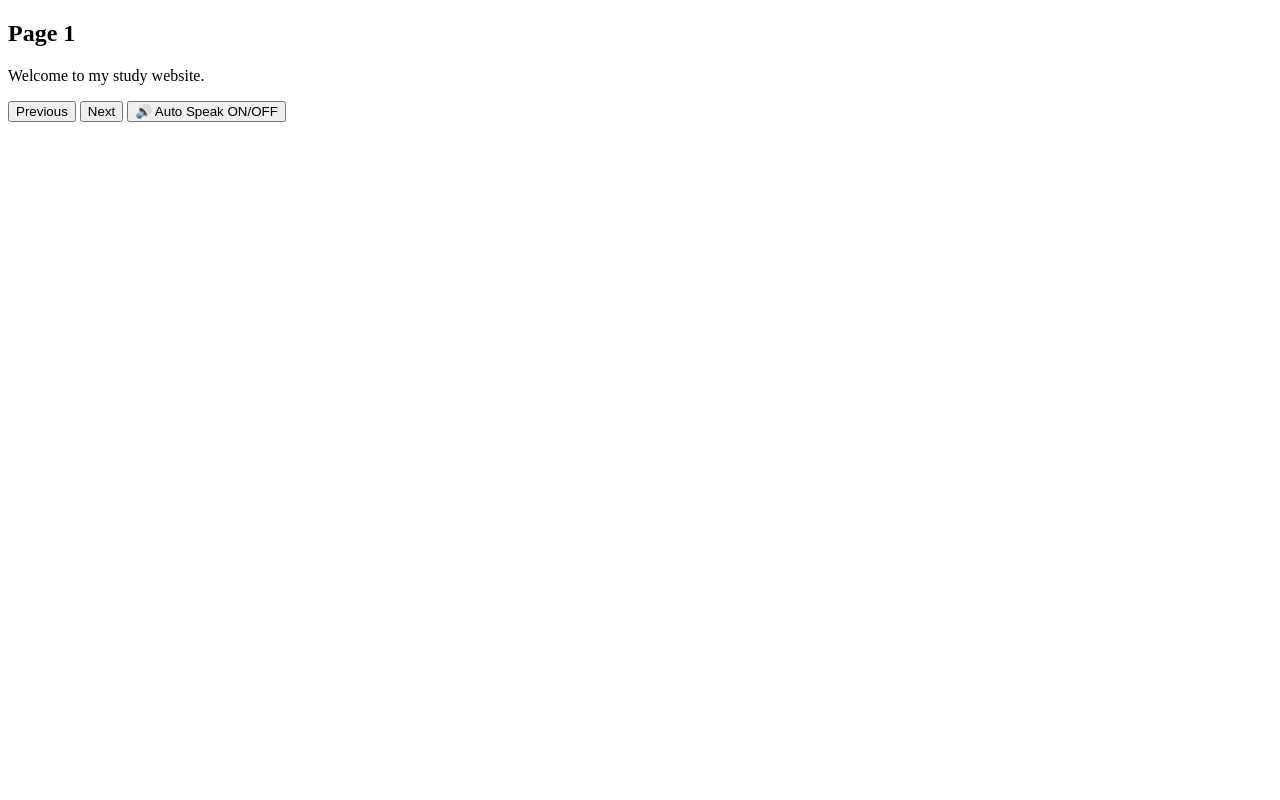
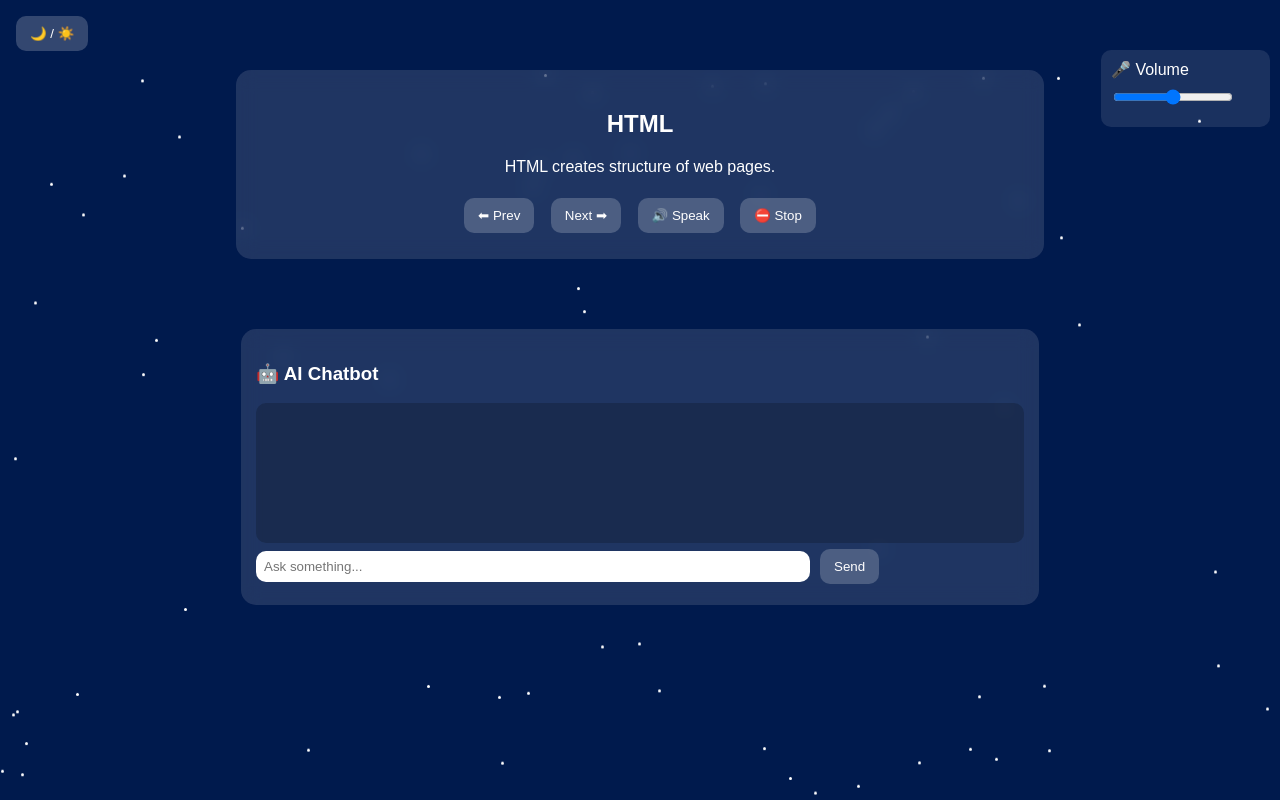
Before and after one commit to mabdullahmemon379-bit/my-study-web, a plain HTML site: page index.html in a window 1280 px wide. Drawn offline with Linux system fonts and the light colour scheme.

Commit message:
Update index.html

```diff
--- a/index.html
+++ b/index.html
@@ -1,64 +1,249 @@
 <!DOCTYPE html>
 <html>
 <head>
-  <title>My Study Web</title>
+<title>Smart Study AI Web</title>
+
+<style>
+body{
+  margin:0;
+  font-family:Arial;
+  background:#001a4d;
+  color:white;
+  overflow:hidden;
+  transition:0.5s;
+}
+
+body.light{
+  background:#f2f2f2;
+  color:black;
+}
+
+/* ⭐ STARS */
+.stars{
+  position:fixed;
+  width:100%;
+  height:100%;
+  z-index:-1;
+}
+
+.star{
+  position:absolute;
+  width:3px;
+  height:3px;
+  border-radius:50%;
+  background:white;
+  animation: fall linear infinite;
+}
+
+body.light .star{
+  background:black;
+}
+
+@keyframes fall{
+  from{transform:translateY(-10px);}
+  to{transform:translateY(100vh);}
+}
+
+/* 🌠 SHOOTING STAR */
+.shooting-star{
+  position:absolute;
+  width:120px;
+  height:2px;
+  background:linear-gradient(90deg,white,transparent);
+  transform:rotate(-45deg);
+  animation: shoot 1.2s linear forwards;
+}
+
+body.light .shooting-star{
+  background:linear-gradient(90deg:black,transparent);
+}
+
+@keyframes shoot{
+  from{transform:translate(0,0) rotate(-45deg);}
+  to{transform:translate(-600px,600px) rotate(-45deg); opacity:0;}
+}
+
+/* 🧊 GLASS */
+.box{
+  width:60%;
+  margin:70px auto;
+  padding:20px;
+  background:rgba(255,255,255,0.12);
+  border-radius:15px;
+  backdrop-filter:blur(10px);
+  text-align:center;
+}
+
+body.light .box{
+  background:rgba(0,0,0,0.08);
+}
+
+/* CHATBOX */
+.chatbox{
+  width:60%;
+  margin:10px auto;
+  padding:15px;
+  background:rgba(255,255,255,0.12);
+  border-radius:15px;
+  backdrop-filter:blur(10px);
+}
+
+.chatlog{
+  height:120px;
+  overflow:auto;
+  background:rgba(0,0,0,0.2);
+  padding:10px;
+  border-radius:10px;
+}
+
+input{
+  width:70%;
+  padding:8px;
+  border-radius:10px;
+  border:none;
+}
+
+/* BUTTONS */
+button{
+  margin:6px;
+  padding:10px 14px;
+  border:none;
+  border-radius:10px;
+  cursor:pointer;
+  background:rgba(255,255,255,0.2);
+  color:inherit;
+}
+</style>
 </head>
+
 <body>
+
+<!-- ⭐ STARS -->
+<div class="stars" id="stars"></div>
+
+<!-- 🌙 MODE -->
+<button onclick="toggleMode()" style="position:fixed;top:10px;left:10px;">🌙 / ☀️</button>
+
+<!-- 🎚️ SPEECH -->
+<div style="position:fixed;top:50px;right:10px;
+background:rgba(255,255,255,0.1);padding:10px;border-radius:10px;">
+🎤 Volume<br>
+<input type="range" id="voiceVol" min="0" max="2" value="1" step="0.1">
+</div>
+
+<!-- 🧊 NOTES -->
+<div class="box">
 
 <h2 id="title"></h2>
 <p id="text"></p>
 
-<button onclick="prevPage()">Previous</button>
-<button onclick="nextPage()">Next</button>
-<button onclick="toggleSpeak()">🔊 Auto Speak ON/OFF</button>
+<button onclick="prev()">⬅ Prev</button>
+<button onclick="next()">Next ➡</button>
+
+<button onclick="speak()">🔊 Speak</button>
+<button onclick="stopSpeak()">⛔ Stop</button>
+
+</div>
+
+<!-- 🤖 CHATBOT -->
+<div class="chatbox">
+
+<h3>🤖 AI Chatbot</h3>
+
+<div class="chatlog" id="chatlog"></div>
+
+<input id="msg" placeholder="Ask something...">
+<button onclick="send()">Send</button>
+
+</div>
 
 <script>
-let page = 0;
-let speaking = false;
 
-const pages = [
-  {title:"Page 1", text:"Welcome to my study website."},
-  {title:"Page 2", text:"This is the second page content."},
-  {title:"Page 3", text:"This is the last page. Good job!"}
+/* ⭐ STARS */
+for(let i=0;i<70;i++){
+  let s=document.createElement("div");
+  s.classList.add("star");
+  s.style.left=Math.random()*100+"vw";
+  s.style.animationDuration=(2+Math.random()*5)+"s";
+  document.getElementById("stars").appendChild(s);
+}
+
+/* 🌠 SHOOTING STARS */
+function shoot(){
+  let s=document.createElement("div");
+  s.classList.add("shooting-star");
+  s.style.top=Math.random()*50+"vh";
+  s.style.left=Math.random()*100+"vw";
+  document.getElementById("stars").appendChild(s);
+  setTimeout(()=>s.remove(),1200);
+}
+setInterval(shoot,3000);
+
+/* 📝 NOTES */
+const notes=[
+ {t:"HTML",d:"HTML creates structure of web pages."},
+ {t:"CSS",d:"CSS styles the website."},
+ {t:"JavaScript",d:"JavaScript makes websites interactive."},
+ {t:"Study Tip",d:"Practice daily for success."}
 ];
 
-function showPage(){
-  document.getElementById("title").innerText = pages[page].title;
-  document.getElementById("text").innerText = pages[page].text;
+let i=0;
 
-  if(speaking){
-    speak();
-  }
+function load(){
+ document.getElementById("title").innerText=notes[i].t;
+ document.getElementById("text").innerText=notes[i].d;
 }
 
-function nextPage(){
-  if(page < pages.length - 1){
-    page++;
-    showPage();
-  }
+function next(){ if(i<notes.length-1){i++;load();} }
+function prev(){ if(i>0){i--;load();} }
+
+/* 🌙 MODE */
+function toggleMode(){
+ document.body.classList.toggle("light");
 }
 
-function prevPage(){
-  if(page > 0){
-    page--;
-    showPage();
-  }
+/* 🔊 SPEECH */
+let speech=null;
+
+function speak(){
+ stopSpeak();
+
+ let vol=document.getElementById("voiceVol").value;
+
+ speech=new SpeechSynthesisUtterance();
+ speech.text=notes[i].t+". "+notes[i].d;
+ speech.rate=1;
+ speech.pitch=vol;
+
+ speechSynthesis.speak(speech);
 }
 
-function speak(){
-  window.speechSynthesis.cancel();
-  let msg = new SpeechSynthesisUtterance(
-    pages[page].title + ". " + pages[page].text
-  );
-  speechSynthesis.speak(msg);
+function stopSpeak(){
+ speechSynthesis.cancel();
 }
 
-function toggleSpeak(){
-  speaking = !speaking;
-  alert("Auto Speak: " + (speaking ? "ON" : "OFF"));
+/* 🤖 OFFLINE AI CHATBOT */
+function send(){
+ let msg=document.getElementById("msg").value.toLowerCase();
+ let chat=document.getElementById("chatlog");
+
+ let reply="I don't understand 🤔";
+
+ if(msg.includes("html")) reply="HTML is used to create web structure.";
+ else if(msg.includes("css")) reply="CSS is used for styling websites.";
+ else if(msg.includes("js")) reply="JavaScript makes websites interactive.";
+ else if(msg.includes("hello")) reply="Hello 👋 How can I help you?";
+ else if(msg.includes("study")) reply="Study daily and practice coding 👍";
+
+ chat.innerHTML += "<p><b>You:</b> "+msg+"</p>";
+ chat.innerHTML += "<p><b>AI:</b> "+reply+"</p>";
+
+ document.getElementById("msg").value="";
+ chat.scrollTop=chat.scrollHeight;
 }
 
-showPage();
+load();
+
 </script>
 
 </body>
```
